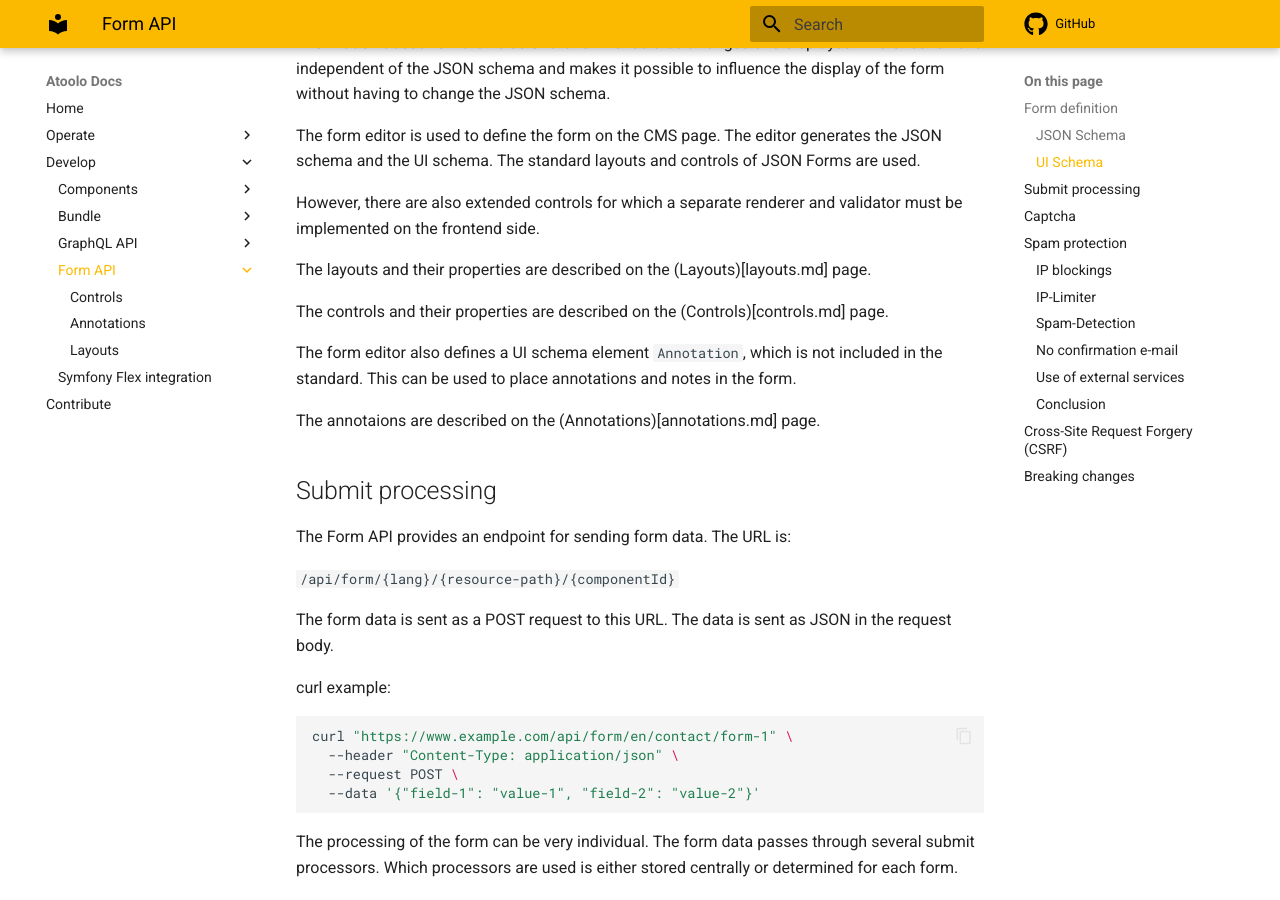
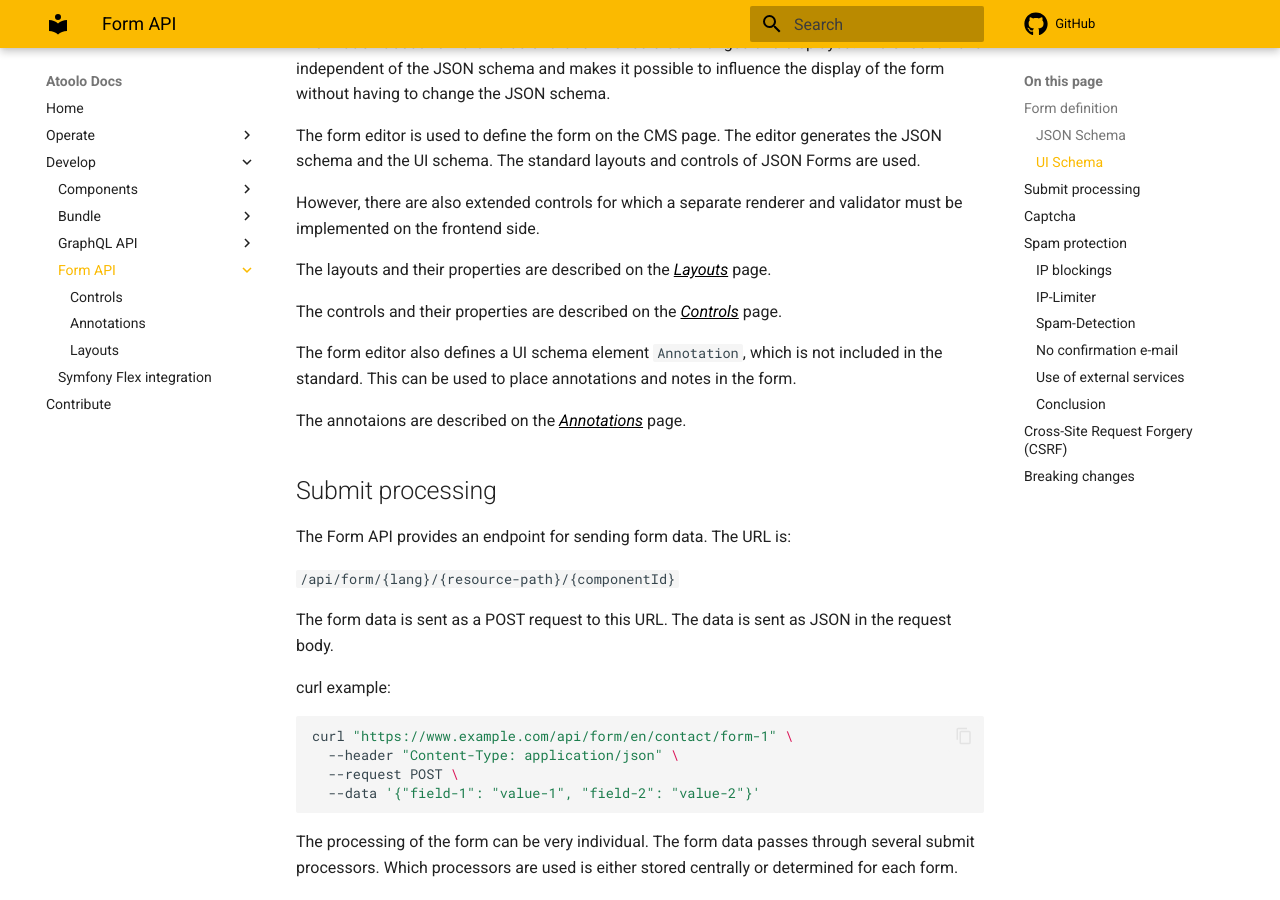
Before and after one commit to sitepark/atoolo-docs, an MkDocs documentation site: the page built from docs/develop/form/index.md, in a window 1280 px wide and 900 px high, scrolled down 2314 px. Built offline with MkDocs 1.6.1 and Material for MkDocs 9.7.7, drawn with Linux system fonts in a browser that asks for light colours; comment, search, counter and statistics services are not loaded.

Commit message:
fix: fix links

```diff
--- a/docs/develop/form/index.md
+++ b/docs/develop/form/index.md
@@ -82,13 +82,13 @@ The form editor is used to define the form on the CMS page. The editor generates
 
 However, there are also extended controls for which a separate renderer and validator must be implemented on the frontend side.
 
-The layouts and their properties are described on the (Layouts)[layouts.md] page.
+The layouts and their properties are described on the [Layouts](layouts.md) page.
 
-The controls and their properties are described on the (Controls)[controls.md] page.
+The controls and their properties are described on the [Controls](controls.md) page.
 
 The form editor also defines a UI schema element `Annotation`, which is not included in the standard. This can be used to place annotations and notes in the form.
 
-The annotaions are described on the (Annotations)[annotations.md] page.
+The annotaions are described on the [Annotations](annotations.md) page.
 
 ## Submit processing
 
```
